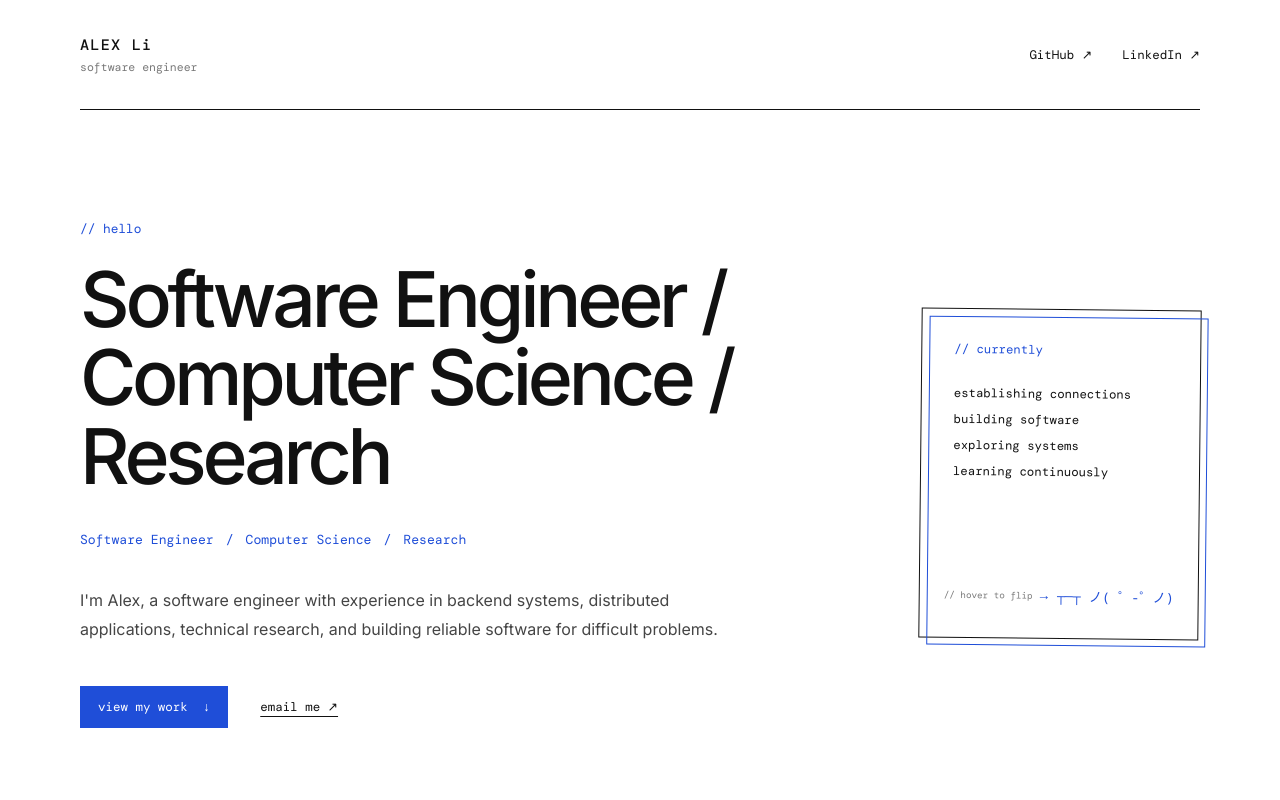
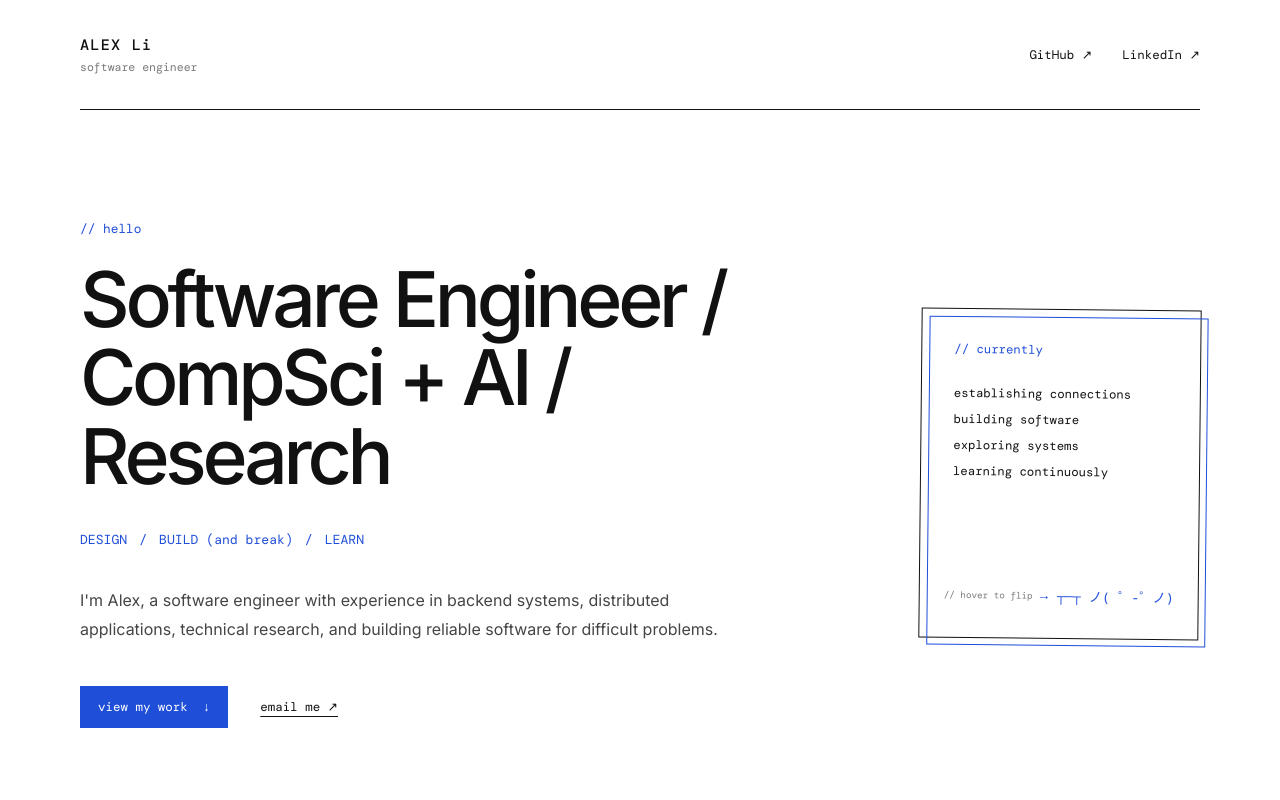
Before and after one commit to alizoom43/alizoom43.github.io, a React (Vite) app: page / in a window 1280 px wide. Shown: the top 800 px of the page. Built offline with nearby package versions, Linux system fonts and the light colour scheme; a web font is replaced by a local one.

Commit message:
Updated hero title and roles

```diff
--- a/src/App.tsx
+++ b/src/App.tsx
@@ -228,15 +228,15 @@ function App() {
               </p>
 
               <h1 id="hero-title">
-                Software Engineer / Computer Science / Research
+                Software Engineer / CompSci + AI / Research
               </h1>
 
               <div className="hero-roles">
-                <span>Software Engineer</span>
+                <span>DESIGN</span>
                 <span>/</span>
-                <span>Computer Science</span>
+                <span>BUILD (and break)</span>
                 <span>/</span>
-                <span>Research</span>
+                <span>LEARN</span>
               </div>
 
               <p className="hero-description">
```
